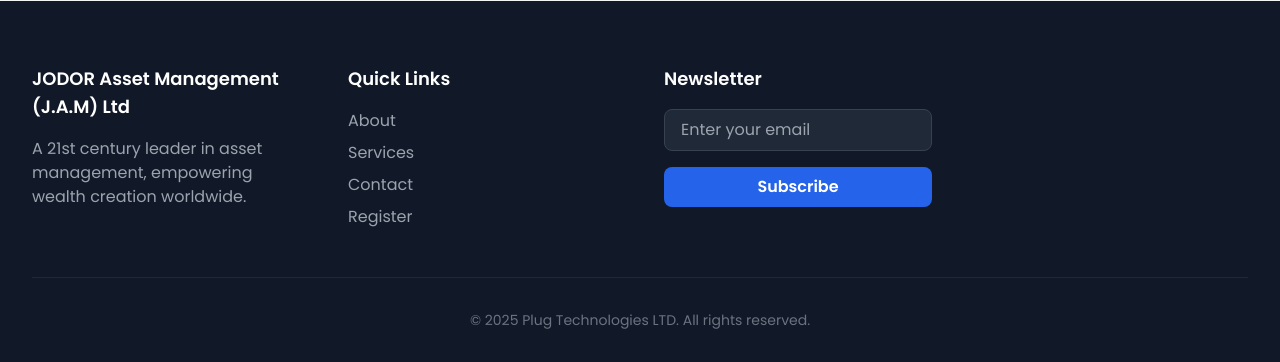
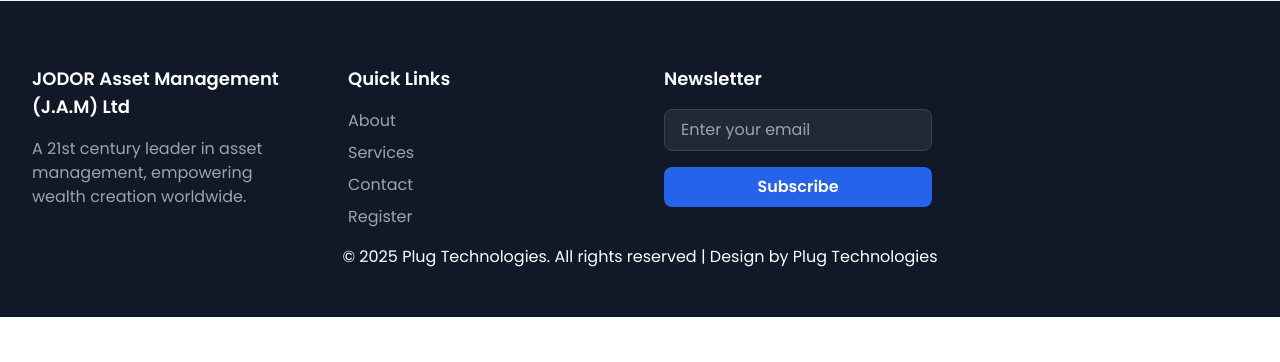
Before and after one commit to IbroDante/reginfo, a Flask app: page /index2 in a window 1280 px wide. Shown: the part 5146-5508 px from the top of the page. After the commit the page ends 5463 px from the top, so only its background shows below. Run offline with Flask 3, Linux system fonts and the light colour scheme; some libraries are stand-ins or nearby versions.

Commit message:
updates on index and index2

```diff
--- a/templates/index2.html
+++ b/templates/index2.html
@@ -462,9 +462,13 @@
                 </form>
             </div>
         </div>
-        <div class="border-t border-gray-800 mt-12 pt-8 text-center text-gray-500 text-sm">
-            <p>&copy; <script>document.write(new Date().getFullYear());</script> Plug Technologies LTD. All rights reserved.</p>
-        </div>
+        <!-- Copyright -->
+    <div class="cpy-right text-center py-4">
+        <p class="text-dark">
+            © <script>document.write(new Date().getFullYear());</script> Plug Technologies. All rights reserved | Design by
+            <a href="https://plugtech.onrender.com" target="_blank">Plug Technologies</a>
+        </p>
+    </div>
     </div>
     </footer>
 
```
Also changed, not shown: templates/index.html (+7 -3 lines).
